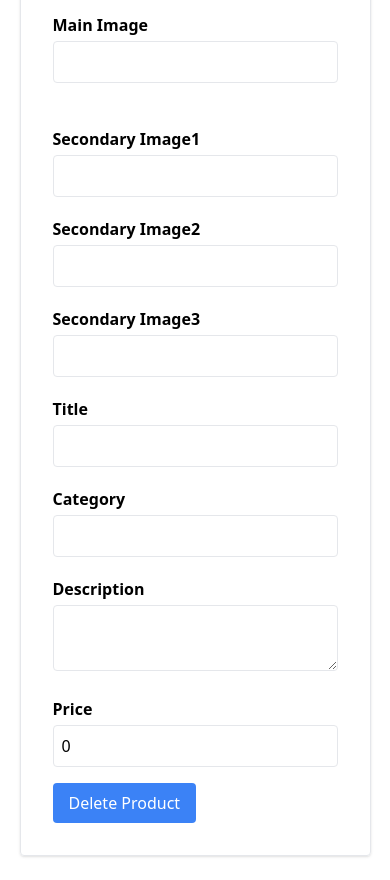
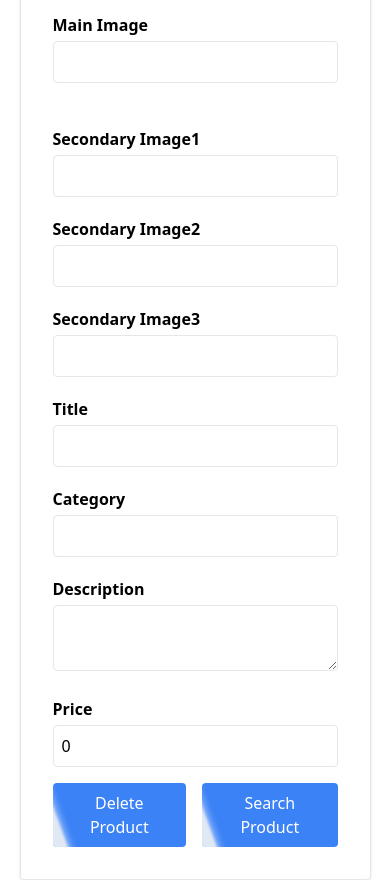
Before and after one commit to Muhammad-Juman-jarwar786/Awais-Website, a React (Vite) app: page /addproduct in a window 390 px wide. Shown: the part 1320-2200 px from the top of the page. Built offline with nearby package versions, Linux system fonts and the light colour scheme.

Commit message:
adding website to github because all the logic and other things are complete now pushing changes so that i can deploy the changes

```diff
--- a/src/components/addproduct/AddProduct.tsx
+++ b/src/components/addproduct/AddProduct.tsx
@@ -1,6 +1,7 @@
 import React, { useState } from 'react';
 import { AddProductProps } from '../../interface/Interfaces';
 import { v4 as uuidv4 } from 'uuid';
+import DeleteProduct from './DeleteProduct';
 
 const AddProduct: React.FC = () => {
   const uniqueId = uuidv4();
@@ -54,8 +55,6 @@ const AddProduct: React.FC = () => {
         console.error('Error saving data:', error);
       });
   };
-
-  const handleDelete = () => {};
 
   return (
     <div className="grid grid-cols-1 xl:grid-cols-2">
@@ -165,112 +164,7 @@ const AddProduct: React.FC = () => {
           </button>
         </form>
       </div>
-      <div className="w-[90vw] md:w-[60vw] xl:w-[40vw] mx-auto p-8 border rounded shadow mt-40">
-        <h1 className="text-2xl font-semibold mb-4">Delete Product</h1>
-        <form onSubmit={handleDelete} className="space-y-4">
-          <div>
-            <label className="block mb-1 font-bold mt-5">Main Image</label>
-            <input
-              type="text"
-              name="img"
-              required
-              onChange={handleInputChange}
-              value={product.img}
-              className="border rounded w-full p-2"
-            />
-          </div>
-          <br />
-          <div>
-            <label className="block mb-1 font-bold mt-5">
-              Secondary Image1
-            </label>
-            <input
-              type="text"
-              name="img1"
-              required
-              onChange={handleInputChange}
-              value={product.img1}
-              className="border rounded w-full p-2"
-            />
-            <label className="block mb-1 font-bold mt-5">
-              Secondary Image2
-            </label>
-            <input
-              type="text"
-              name="img2"
-              required
-              onChange={handleInputChange}
-              value={product.img2}
-              className="border rounded w-full p-2"
-            />
-            <label className="block mb-1 font-bold mt-5">
-              Secondary Image3
-            </label>
-            <input
-              type="text"
-              name="img3"
-              required
-              onChange={handleInputChange}
-              value={product.img3}
-              className="border rounded w-full p-2"
-            />
-          </div>
-
-          <div>
-            <label className="block mb-1 font-bold mt-5">Title</label>
-            <input
-              type="text"
-              name="title"
-              required
-              value={product.title}
-              onChange={handleInputChange}
-              className="border rounded w-full p-2"
-            />
-          </div>
-
-          <div>
-            <label className="block mb-1 font-bold mt-5">Category</label>
-            <input
-              type="text"
-              name="category"
-              required
-              value={product.category}
-              onChange={handleInputChange}
-              className="border rounded w-full p-2"
-            />
-          </div>
-
-          <div>
-            <label className="block mb-1 font-bold mt-5">Description</label>
-            <textarea
-              name="description"
-              required
-              value={product.description}
-              onChange={handleInputChange}
-              className="border rounded w-full p-2"
-            />
-          </div>
-
-          <div>
-            <label className="block mb-1 font-bold mt-5">Price</label>
-            <input
-              type="number"
-              name="price"
-              required
-              value={product.price}
-              onChange={handleInputChange}
-              className="border rounded w-full p-2"
-            />
-          </div>
-
-          <button
-            type="submit"
-            className="bg-blue-500 btn text-white px-4 py-2 rounded hover:bg-blue-600"
-          >
-            Delete Product
-          </button>
-        </form>
-      </div>
+      <DeleteProduct />
     </div>
   );
 };
--- /dev/null
+++ b/src/components/addproduct/DeleteProduct.tsx
@@ -0,0 +1,193 @@
+import React, { useState } from 'react';
+import { AddProductProps } from '../../interface/Interfaces';
+
+const DeleteProduct: React.FC = () => {
+  const [searchedImage, setSearchedImage] = useState('');
+  const [product, setProduct] = useState<AddProductProps>({
+    img: '',
+    img1: '',
+    img2: '',
+    img3: '',
+    title: '',
+    category: '',
+    description: '',
+    price: 0,
+  });
+
+  const handleSearch = (e: React.FormEvent) => {
+    e.preventDefault();
+
+    const firebaseSearchEndpoint =
+      'https://awais-website-df858-default-rtdb.firebaseio.com/products.json';
+
+    fetch(firebaseSearchEndpoint)
+      .then((response) => response.json())
+      .then((data) => {
+        const searchedProduct: any = Object.entries(data).find(
+          ([, prod]: [string, any]) => {
+            return prod.img.trim() === searchedImage.trim();
+          }
+        );
+
+        if (searchedProduct) {
+          const [productId, productData] = searchedProduct;
+          setProduct({ ...productData, id: productId });
+        } else {
+          alert('Product not found');
+        }
+      })
+      .catch((error) => {
+        console.error('Error searching product:', error);
+      });
+  };
+
+  const handleDelete = (e: any) => {
+    e.preventDefault();
+    if (!product.id) {
+      console.log('Product ID is missing');
+      return;
+    }
+
+    // Ask for confirmation from the user
+    const confirmed = window.confirm(
+      'Are you sure you want to delete this product?'
+    );
+    if (!confirmed) {
+      return;
+    }
+
+    const firebaseDeleteEndpoint = `https://awais-website-df858-default-rtdb.firebaseio.com/products/${product.id}.json`;
+
+    fetch(firebaseDeleteEndpoint, {
+      method: 'DELETE',
+    })
+      .then(() => {
+        setProduct({
+          img: '',
+          img1: '',
+          img2: '',
+          img3: '',
+          title: '',
+          category: '',
+          description: '',
+          price: 0,
+        });
+        setSearchedImage('');
+        alert('Product deleted successfully');
+      })
+      .catch((error) => {
+        console.error('Error deleting product:', error);
+      });
+  };
+
+  return (
+    <div className="w-[90vw] md:w-[60vw] xl:w-[40vw] mx-auto p-8 border rounded shadow mt-40">
+      <h1 className="text-2xl font-semibold mb-4">Delete Product</h1>
+      <form className="space-y-4">
+        <div>
+          <label className="block mb-1 font-bold mt-5">Main Image</label>
+          <input
+            type="text"
+            name="img"
+            required
+            onChange={(e) => setSearchedImage(e.target.value)} // Capture the searched image value
+            value={searchedImage}
+            className="border rounded w-full p-2"
+          />
+        </div>
+        <br />
+        <div>
+          <label className="block mb-1 font-bold mt-5">Secondary Image1</label>
+          <input
+            type="text"
+            name="img1"
+            required
+            onChange={(e) => setProduct({ ...product, img1: e.target.value })}
+            value={product.img1}
+            className="border rounded w-full p-2"
+          />
+          <label className="block mb-1 font-bold mt-5">Secondary Image2</label>
+          <input
+            type="text"
+            name="img2"
+            required
+            onChange={(e) => setProduct({ ...product, img2: e.target.value })}
+            value={product.img2}
+            className="border rounded w-full p-2"
+          />
+          <label className="block mb-1 font-bold mt-5">Secondary Image3</label>
+          <input
+            type="text"
+            name="img3"
+            required
+            onChange={(e) => setProduct({ ...product, img3: e.target.value })}
+            value={product.img3}
+            className="border rounded w-full p-2"
+          />
+        </div>
+        <div>
+          <label className="block mb-1 font-bold mt-5">Title</label>
+          <input
+            type="text"
+            name="title"
+            value={product.title}
+            onChange={(e) => setProduct({ ...product, title: e.target.value })}
+            className="border rounded w-full p-2"
+          />
+        </div>
+        <div>
+          <label className="block mb-1 font-bold mt-5">Category</label>
+          <input
+            type="text"
+            name="category"
+            value={product.category}
+            onChange={(e) =>
+              setProduct({ ...product, category: e.target.value })
+            }
+            className="border rounded w-full p-2"
+          />
+        </div>
+        <div>
+          <label className="block mb-1 font-bold mt-5">Description</label>
+          <textarea
+            name="description"
+            value={product.description}
+            onChange={(e) =>
+              setProduct({ ...product, description: e.target.value })
+            }
+            className="border rounded w-full p-2"
+          />
+        </div>
+        <div>
+          <label className="block mb-1 font-bold mt-5">Price</label>
+          <input
+            type="number"
+            name="price"
+            value={product.price}
+            onChange={(e) =>
+              setProduct({ ...product, price: parseFloat(e.target.value) })
+            }
+            className="border rounded w-full p-2"
+          />
+        </div>
+        <div className="flex gap-4">
+          <button
+            onClick={handleDelete}
+            className="bg-blue-500 btn text-white px-4 py-2 rounded hover:bg-blue-600"
+          >
+            Delete Product
+          </button>
+
+          <button
+            onClick={handleSearch}
+            className="bg-blue-500 btn text-white px-4 py-2 rounded hover:bg-blue-600"
+          >
+            Search Product
+          </button>
+        </div>
+      </form>
+    </div>
+  );
+};
+
+export default DeleteProduct;
--- a/src/interface/Interfaces.ts
+++ b/src/interface/Interfaces.ts
@@ -48,6 +48,7 @@ export interface shippingFormik {
 }
 
 export interface AddProductProps {
+  id?: string;
   img: string;
   img1: string;
   img2: string;
--- a/src/pages/Login.tsx
+++ b/src/pages/Login.tsx
@@ -2,8 +2,8 @@ import { useState } from 'react';
 import { useNavigate } from 'react-router-dom';
 
 const Login = () => {
-  const [email, setEmail]: any = useState();
-  const [password, setPassword]: any = useState();
+  const [email, setEmail]: any = useState('');
+  const [password, setPassword]: any = useState('');
 
   const navigate = useNavigate();
 
```
Also changed, not shown: 37 other files (tests, documents, lock files or other folders).
